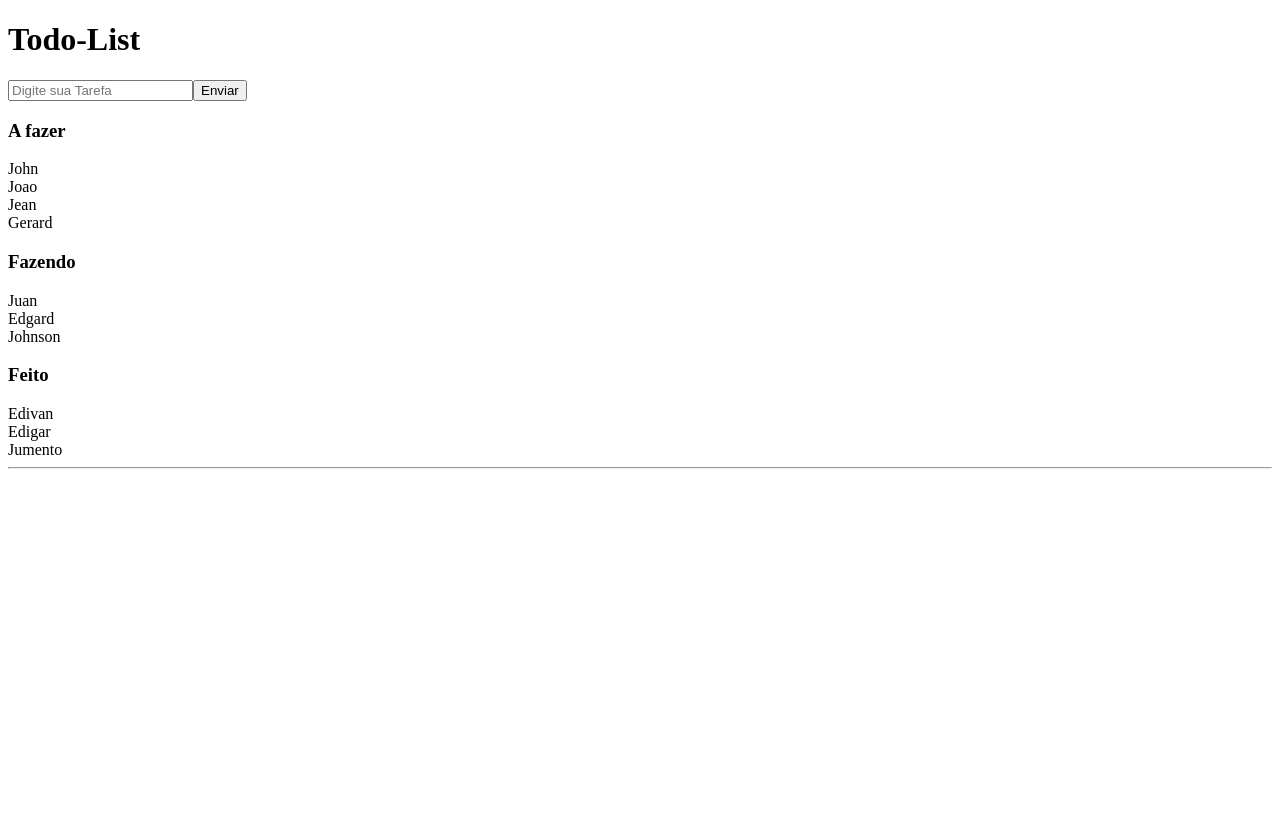
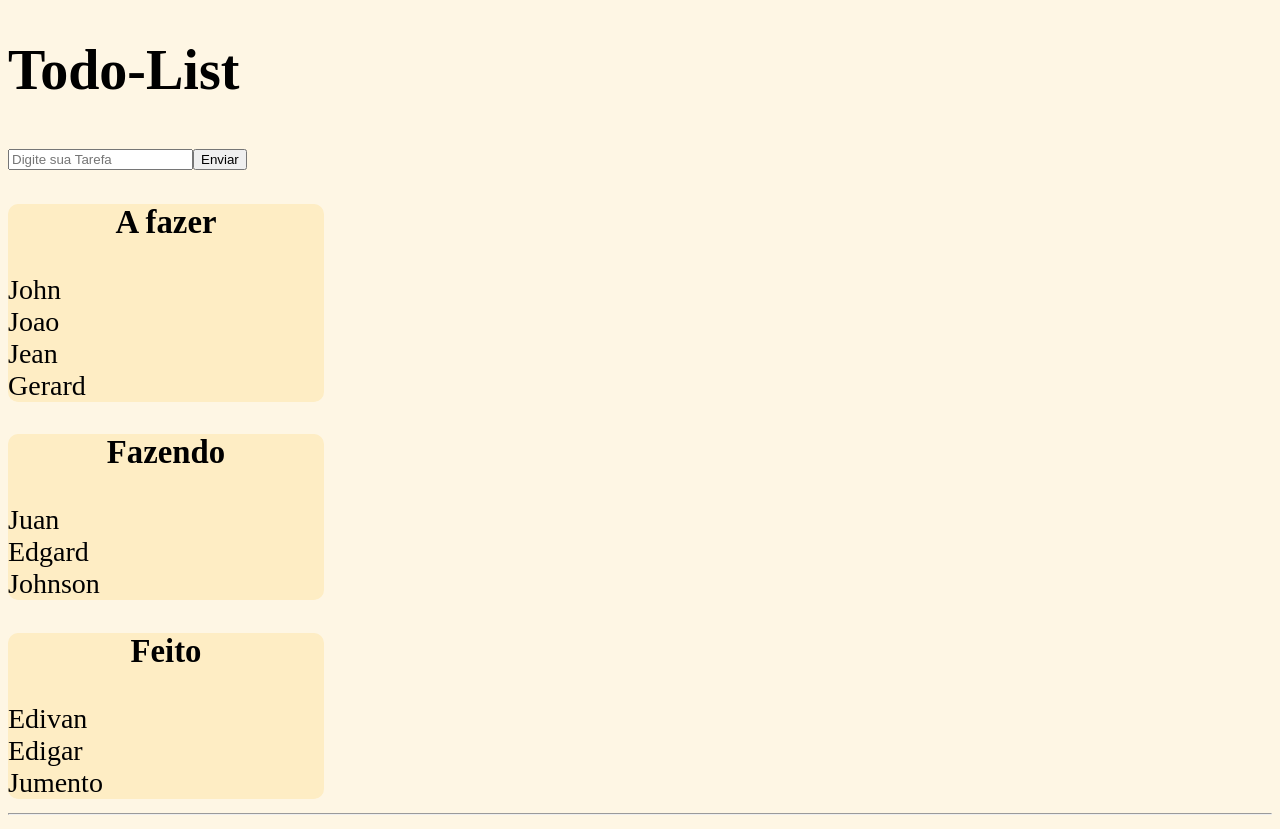
Before and after one commit to Edivansanto5/to-do-list.vue.js, a Vue app: page / in a window 1280 px wide. Before the commit the page ends 800 px from the top, so only its background shows below. Built offline with nearby package versions, Linux system fonts and the light colour scheme.

Commit message:
criando estilos com css na pagina

```diff
--- a/src/components/toList.vue
+++ b/src/components/toList.vue
@@ -1,23 +1,24 @@
 <template>
   <div class="conteiner">
     <h1>Todo-List</h1>
-    <div class="col-3">
-      <input type="text" placeholder="Digite sua Tarefa">
-      <button>Enviar</button>
+    <input type="text" placeholder="Digite sua Tarefa">
+    <button>Enviar</button>
+    <div class="list1">
+
       <h3>A fazer</h3>
       <draggable :list="list1" group="people" @change="log">
         <div v-for="(element) in list1" :key="element.name">{{ element.name }}</div>
       </draggable>
     </div>
 
-    <div class="col-3">
+    <div class="list2">
       <h3>Fazendo</h3>
       <draggable :list="list2" group="people" @change="log">
         <div v-for="(element) in list2" :key="element.name">{{ element.name }} </div>
       </draggable>
     </div>
 
-    <div class="col-3">
+    <div class="list3">
       <h3>Feito</h3>
       <draggable :list="list3" group="people" @change="log">
         <div v-for="(element) in list3" :key="element.name">{{ element.name }}</div>
@@ -77,3 +78,18 @@ export default {
   }
 };
 </script>
+<style>
+    body{
+      background: #fef6e4;
+      font-size: 28px;
+    }
+    .list1,.list3,.list2{
+      background:#feedc4;
+      width: 25%;
+      border-radius: 10px;
+    }
+
+    h3{
+      text-align: center;
+    }
+</style>
```
